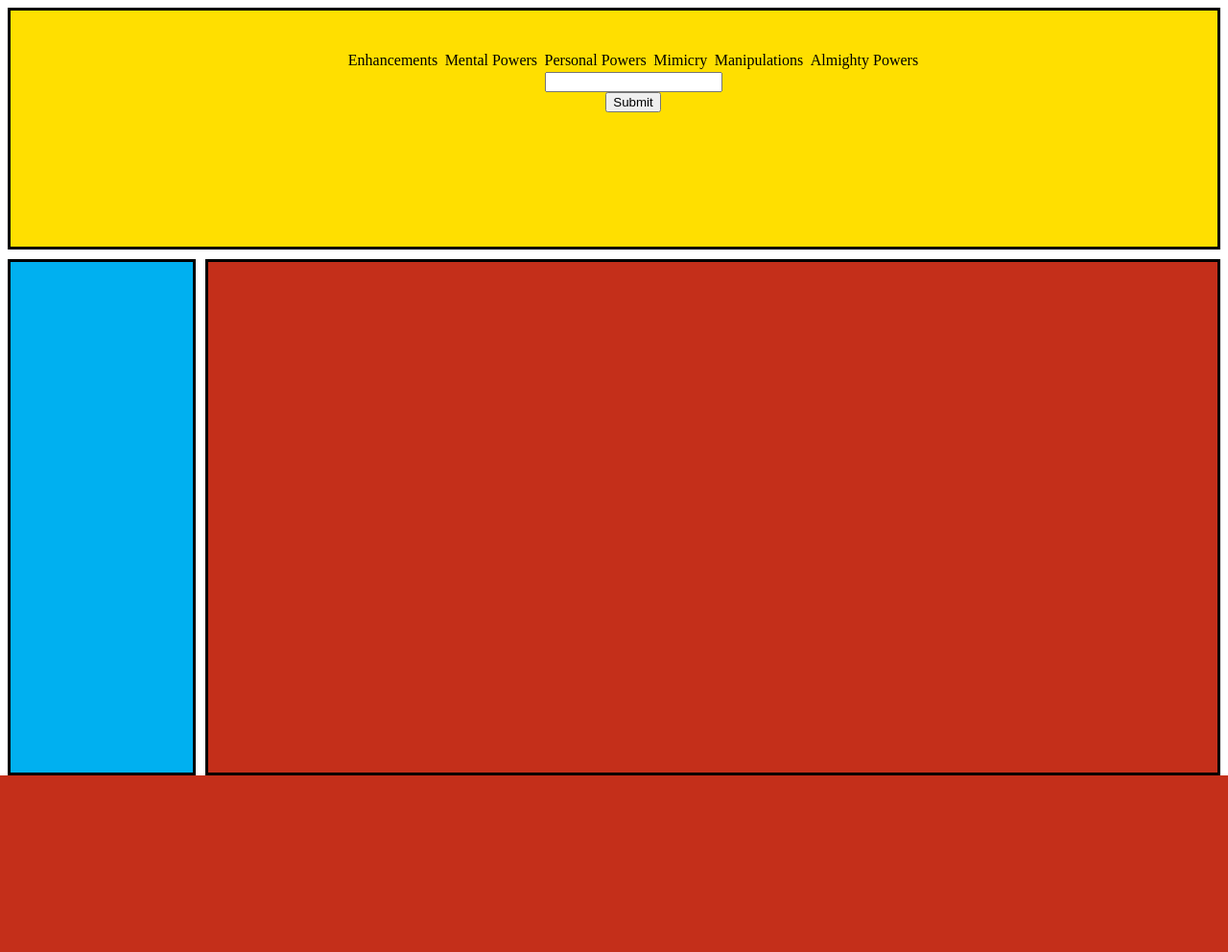
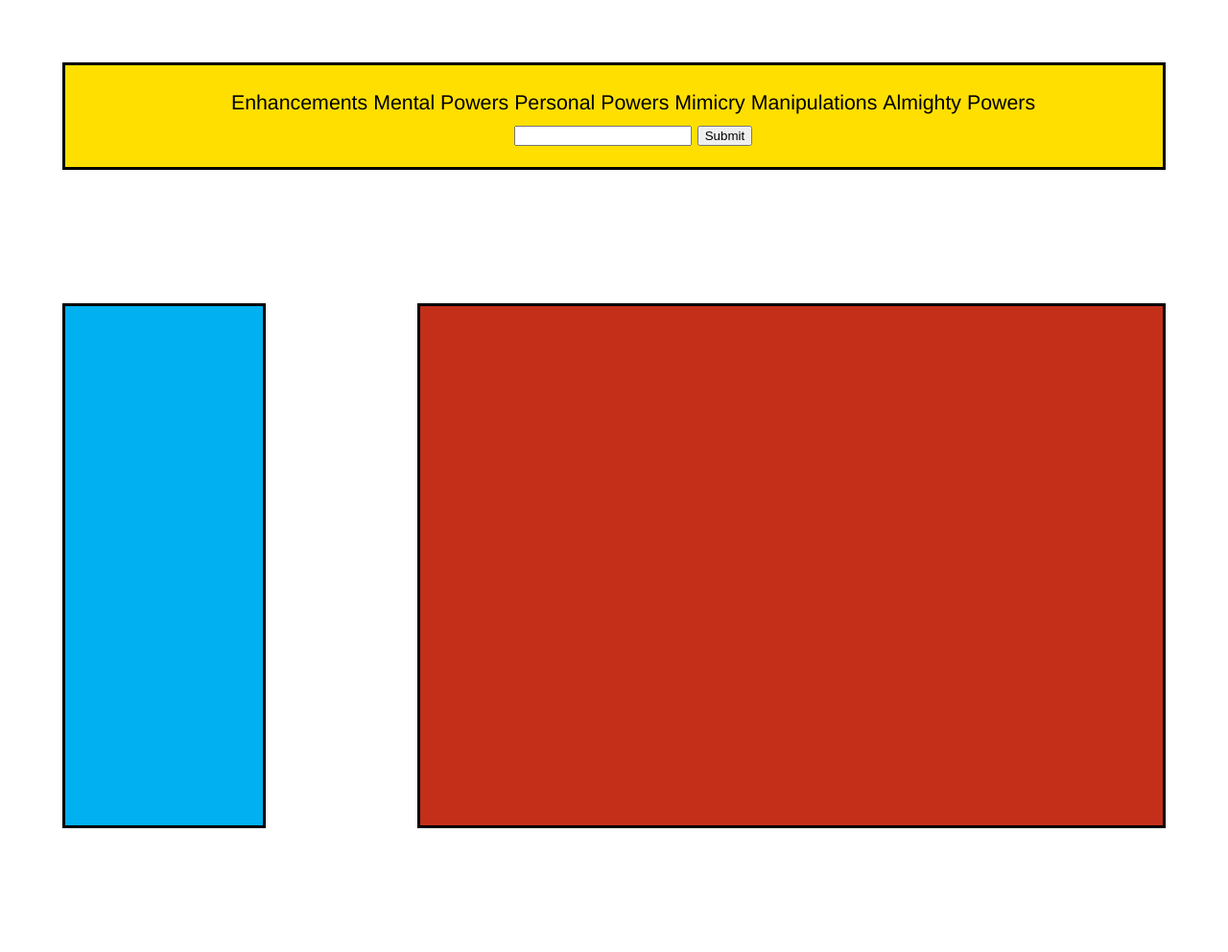
Before and after one commit to ogre-tab/cs483web-project, a Flask app: template webUI/templates/results.html in a window 1280 px wide. Shown: the whole page at 96% size. Before the commit the page ends 808 px from the top, so only its background shows below. Run offline with Flask 2, Linux system fonts and the light colour scheme; the template is opened without the code that fills it, so the values that code supplies are empty; parts of the project's set-up code (start-up, migrations or seed data) failed here and were passed over.

Commit message:
Updated whooshPowers.py, and related files, to pull data from the database. The search method in whooshPowers.py only returns a list of power names.
Moved results.html style information into a new css file called results.css.
Made changes to main.css and results.css.
Made changes to html files to use the new styles and to make them look similar.

Minor changes to app.py and browse.py.

```diff
--- a/app.py
+++ b/app.py
@@ -1,10 +1,10 @@
+import json
 import os
+
 from flask import Flask, render_template, request
-from flask import jsonify
-
-from indexing.whooshPowers import checkAndLoadIndex, search
 
 import browse
+from indexing.whooshPowers import checkAndLoadIndex, search
 
 # template file names
 home_page = "welcome_page.html"
@@ -24,12 +24,6 @@ def index():
     return render_template(home_page)
 
 
-@app.route('/my-link/')
-def my_link():
-    print('clicked')
-    return 'Click'
-
-
 @app.route('/results/', methods=['GET', 'POST'])
 def results():
     global indexr
@@ -45,7 +39,7 @@ def results():
     # this fix stops some exceptions, but creates an ugly page
     power_div = "Term not found."
     if (len(search_results) >= 1):
-        power_div = render_template(power_frame, power=search_results[0])
+        power_div = render_template(power_frame, power=browse.getPowerData(search_results[0]))
     return render_template(results_page, query=keywordquery, results=search_results, power_view=power_div)
 
 
@@ -58,8 +52,7 @@ def pop_result(power_name):
 
 @app.route('/power/<page>')
 def power_page(page):
-    print(f'Loading info for "{page}""')
-
+    print(f"Loading info for '{page}'")
     power_data = browse.getPowerData(page)
     power_div = render_template(power_frame, power=power_data)
     return render_template(results_page, query="", results=[page], power_view=power_div)
@@ -67,8 +60,8 @@ def power_page(page):
 
 @app.route('/results/data/<power>')
 def getPowerData(power):
-    pow = browse.getPowerData(power).asDict()
-    return jsonify(pow)
+    json_power = json.dumps(browse.getPowerData(power))
+    return json_power
 
 
 if __name__ == '__main__':
--- /dev/null
+++ b/webUI/static/styles/results.css
@@ -0,0 +1,118 @@
+body {
+    background: #ffffff;
+    box-shadow: 0 0 2px rgba(0, 0, 0, 0.06);
+    color: #000000;
+    font-family: "Helvetica Neue", Helvetica, Arial, sans-serif;
+    font-size: 24pt;
+    line-height: 1.5;
+    margin: 0 auto;
+    padding: 2em 2em 4em;
+}
+
+/* items below moved from results.html */
+.item1 {
+    grid-area: header;
+    text-align: center;
+    background-color: rgba(255, 223, 0,1);
+    height: 100px;
+    border-style: solid;
+    border-color: black;
+}
+.item2 {
+    grid-area: menu;
+    text-align: left;
+    background-color: rgba(0, 176, 240,1);
+    width: 200px;
+    font-size: 10pt;
+    border-style: solid;
+    border-color: black;
+}
+.power_view {
+    grid-area: main;
+    background-color: rgba(196, 47, 26,1);
+    border-style: solid;
+    border-color: black;
+}
+.item4 { grid-area: right; }
+.item5 { grid-area: footer; }
+.grid-container {
+    display: grid;
+    grid-template-areas:
+        'header header header header header header'
+        'menu main main main main main'
+        'menu main main main main main'
+        'menu main main main main main'
+        'menu main main main main main';
+    grid-gap: 6px;
+    background-color: #ffffff;
+}
+.grid-container > div {
+    /* text-align: center; */
+    font-size: 16pt;
+}
+.power_view {
+    display: grid;
+    grid-template-areas:
+        'pic pic pic name name name name'
+        'pic pic pic desc desc desc desc'
+        'pic pic pic desc desc desc desc'
+        'ali ali ali user user some some'
+        'ali ali ali user user some some';
+    grid-gap: 3px;
+    padding: 3px;
+}
+.picture {
+    grid-area: pic;
+    background-color: rgba(255, 255, 255,1);
+    text-align: center;
+    border-style: solid;
+    border-color: black;
+}
+.power {
+    grid-area: name;
+    text-align: center;
+    background-color: rgba(255, 255, 255,1);
+    border-style: solid;
+    border-color: black;
+}
+.description {
+    grid-area: desc;
+    background-color: rgba(255, 255, 255,1);
+    border-style: solid;
+    border-color: black;
+}
+.alias {
+    grid-area: ali;
+    background-color: rgba(255, 255, 255,1);
+    border-style: solid;
+    border-color: black;
+}
+.users {
+    grid-area: user;
+    background-color: rgba(255, 255, 255,1);
+    border-style: solid;
+    border-color: black;
+}
+.something {
+    grid-area: some;
+    background-color: rgba(255, 255, 255,1);
+    border-style: solid;
+    border-color: black;
+}
+html { height: 100%; }
+a:hover, a:visited, a:link, a:active { text-decoration: none; }
+.grid-container{ min-height: 100%; }
+ul#header li {
+    display:inline;
+    font-size: 16pt;
+}
+div {
+    padding-top: 3px;
+    padding-right: 3px;
+    padding-bottom: 3px;
+    padding-left: 3px;
+    margin-top: 1px;
+    margin-right: 1px;
+    margin-bottom: 1px;
+    margin-left: 1px;
+}
--- a/webUI/templates/results.html
+++ b/webUI/templates/results.html
@@ -2,120 +2,13 @@
 <html>
     <head>
         <meta charset="UTF-8">
-
+        <link rel="stylesheet" href= "{{ url_for('static',filename='styles/results.css') }}">
         <title>Super Search: Results</title>
-        <style>
-            .item1 {
-                grid-area: header;
-                background-color: rgba(255, 223, 0,1);
-                border-style: solid;
-                border-color: black;
-            }
-            .item2 {
-                grid-area: menu;
-                background-color: rgba(0, 176, 240,1);
-                border-style: solid;
-                border-color: black;
-            }
-            .power_view {
-                grid-area: main;
-                background-color: rgba(196, 47, 26,1);
-                border-style: solid;
-                border-color: black;
-            }
-            .item4 { grid-area: right; }
-            .item5 { grid-area: footer; }
-
-            .grid-container {
-                display: grid;
-                grid-template-areas:
-                    'header header header header header header'
-                    'menu main main main main main'
-                    'menu main main main main main'
-                    'menu main main main main main'
-                    'menu main main main main main';
-                grid-gap: 10px;
-                background-color: #ffffff;
-
-            }
-            .grid-container > div {
-                text-align: center;
-                font-size: 30px;
-            }
-
-            .power_view{
-                display: grid;
-                grid-template-areas:
-                    'pic pic pic name name name name'
-                    'pic pic pic desc desc desc desc'
-                    'pic pic pic desc desc desc desc'
-                    'ali ali ali user user some some'
-                    'ali ali ali user user some some';
-                grid-gap: 15px;
-                padding: 15px;
-            }
-            .picture{
-                grid-area: pic;
-                background-color: rgba(255, 255, 255,1);
-                border-style: solid;
-                border-color: black;
-
-            }
-            .power{
-                grid-area: name;
-                background-color: rgba(255, 255, 255,1);
-                border-style: solid;
-                border-color: black;
-            }
-            .description{
-                grid-area: desc;
-                background-color: rgba(255, 255, 255,1);
-                border-style: solid;
-                border-color: black;
-
-            }
-            .alias{
-                grid-area: ali;
-                background-color: rgba(255, 255, 255,1);
-                border-style: solid;
-                border-color: black;
-
-            }
-            .users{
-                grid-area: user;
-                background-color: rgba(255, 255, 255,1);
-                border-style: solid;
-                border-color: black;
-
-            }
-            .something{
-                grid-area: some;
-                background-color: rgba(255, 255, 255,1);
-                border-style: solid;
-                border-color: black;
-
-            }
-            html {
-                height: 100%;
-            }
-            .grid-container{
-                min-height: 100%;
-            }
-            ul#menu li {
-                display:inline;
-                font-size: 12pt;
-            }
-        </style>
 </head>
-
-
-
-
-
 <body class ="grid-container">
     <!--<div class="grid-container">-->
     <div class="item1">
-               <ul id="menu">
+        <ul id="header">
             <li>Enhancements</li>
             <li>Mental Powers</li>
             <li>Personal Powers</li>
@@ -124,68 +17,30 @@
             <li>Almighty Powers</li>
             <li>
                 <form method="get" action="{{ url_for('results') }}">
-                            <input type="text" name="searchterm"><br />
+                    <input type="text" name="searchterm">
                     <button type="submit" value="Search">Submit</button>
                 </form>
-
             </li>
         </ul>
     </div>
     <div class="item2">
         <table>
             <tbody>
-                        {% for power in results %}
+                {% for power_name in results %}
                 <tr>
-                            <td><a onclick="getPowerView('{{power.name|safe}}')" href="javascript:void(0);">{{power.name}}</a></td>
+                    <td><a onclick="getPowerView('{{power_name|safe}}')" href="javascript:void(0);">{{power_name|safe}}</a></td>
                 </tr>
                 {% endfor %}
             </tbody>
-
         </table>
     </div>
     <div class="power_view" id="power-view">
         <!-- MAIN POWER VIEW-->
         {{power_view|safe}}
-
     </div>
-        <!--</div>-->
-        <!-- keeping below for easy reference-->
-	<!--	<h2>
-			<div id='redText'>You</div> <div class='blueText'>searched</div> for: {{query}}
-		</h2>
-		<table>
-			<thead>
-				<tr>
-					<th>Title</th>
-					<th>Description</th>
-					<th>Alias</th>
-					<th>Application</th>
-					<th>Capability</th>
-					<th>User</th>
-					<th>Limitation</th>
-				</tr>
-			</thead>
-			<tbody>
-				{% for power in results %}
-				<tr>
-					<td>{{power.name}}</td>
-					<td>{{power.description}}</td>
-					<td>{{power.alias}}</td>
-					<td>{{power.application}}</td>
-					<td>{{power.capability}}</td>
-					<td>{{power.user}}</td>
-					<td>{{power.limitation}}</td>
-				</tr>
-				{% endfor %}
-			</tbody>
-		</table>
-		<form method="post" action="{{ url_for('index') }}">
-			<input type="submit" value="Return" />
-		</form>	-->
 </body>
     <script type="text/javascript">
         //var power_name = "Telekinesis" /* example */
-
         /* accepts power name by exact title match or error */
         function getPowerView(power_name){
             var power_data
@@ -201,6 +56,5 @@
             xmlhttp.open("GET", "power/"+power_name, true);
             xmlhttp.send();
         }
-
     </script>
 </html>
--- a/webUI/templates/welcome_page.html
+++ b/webUI/templates/welcome_page.html
@@ -7,10 +7,12 @@
     </head>
 
     <body>
+        <div class="search">
             <form method="get" action="{{ url_for('results') }}">
                 <label for="searchterm">What do you want to search for:</label>
                 <input type="text" name="searchterm" />
                 <input type="submit" value="Search" />
             </form>
+        </div>
     </body>
 </html>
```
Also changed, not shown: browse.py (+12 -9 lines), indexing/whooshPowers.py (+69 -61 lines), webUI/static/styles/main.css (+25 -13 lines), webUI/templates/power_div.html (+9 -8 lines). Lines whose indentation alone changed are shown as unchanged.
